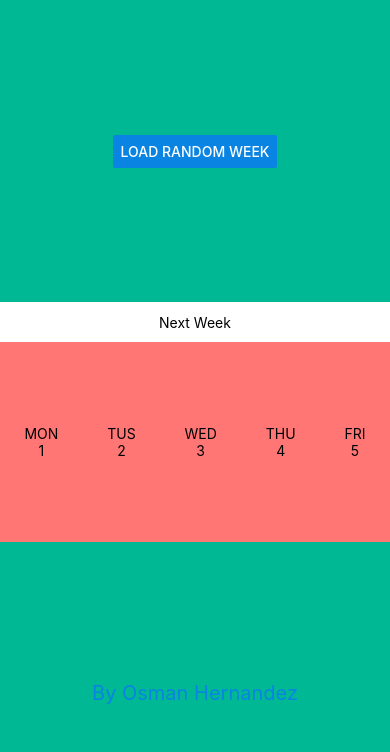
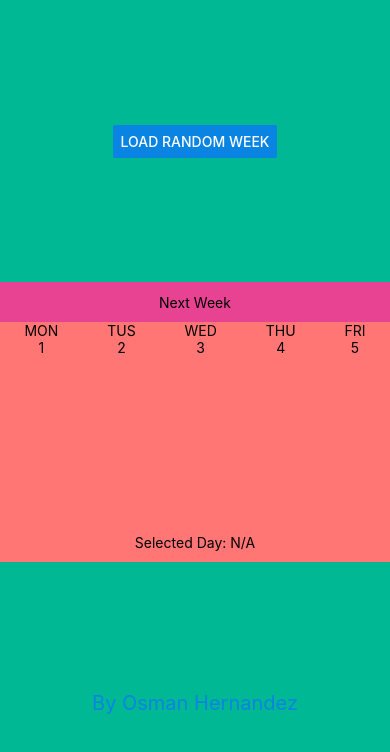
Before and after one commit to justrdk/k3rn3l-pan1c, a React Native app in the folder kernel-panic/: screen / in a window 390 px wide. Shown: the top 752 px of the page. Built offline with nearby package versions, Linux system fonts and the light colour scheme.

Commit message:
moved header and footer to calendars render to pass random week event to header component.

```diff
--- a/kernel-panic/App.js
+++ b/kernel-panic/App.js
@@ -3,16 +3,6 @@ import { StyleSheet, View } from 'react-native'
 import Calendar, { Header, Footer } from './components'
 import weeks from './weeks'
 
-const App = () => <View style={styles.container}>
-  <Header />
-  <Calendar weeks={weeks.weeks} />
-  <Footer />
-</View>
-
-const styles = StyleSheet.create({
-  container: {
-    flex: 1,
-  },
-})
+const App = () => <Calendar weeks={weeks.weeks} />
 
 export default App
--- a/kernel-panic/components/Calendar.js
+++ b/kernel-panic/components/Calendar.js
@@ -1,12 +1,14 @@
-import React, { Component, Fragment } from 'react'
+import React, { Component } from 'react'
 import PropTypes from 'prop-types'
 import { StyleSheet, Text, View, Dimensions, TouchableOpacity } from 'react-native'
 import Day from './Day'
+import Header from './Header'
+import Footer from './Footer'
 
 const PORTRAIT = 'PORTRAIT'
 const LANDSCAPE = 'LANDSCAPE'
 
-const renderWeek = days => days.map((day, index) => <Day day={day.day} date={day.date} key={index}/>)
+const renderWeek = (days, selectDay) => days.map((day, index) => <Day day={day.day} date={day.date} key={index} selectDay={selectDay}/>)
 
 const CalendarNav = ({ onPress, text }) => <TouchableOpacity onPress={onPress}><Text>{text}</Text></TouchableOpacity>
 
@@ -19,6 +21,7 @@ class Calendar extends Component {
   state = {
     orientation: PORTRAIT,
     weekIndex: 0,
+    selectedDay: 'N/A'
   }
 
   detectScreenOrientation = (ev) => {
@@ -40,21 +43,40 @@ class Calendar extends Component {
     })
   }
 
+  selectDay = (day, date) => {
+    this.setState({
+      selectedDay: `${day}, ${date}`
+    })
+  }
+
+  loadRandomWeek = () => {
+    const { weeks } = this.props
+    const max = weeks.length - 1
+    this.setState({
+      weekIndex: Math.floor(Math.random() * Math.floor(max))
+    })
+  }
+
   render() {
     const { weeks } = this.props
-    const { orientation, weekIndex } = this.state
+    const { orientation, weekIndex, selectedDay } = this.state
     const daysToShow = orientation === PORTRAIT ? weeks[weekIndex].days.slice(0, 5) : weeks[weekIndex].days
 
     return (
-      <Fragment>
+      <View style={styles.container}>
+        <Header loadRandomWeek={this.loadRandomWeek} />
         <View style={styles.calendarNav}>
           {weekIndex > 0 && <CalendarNav onPress={this.back} text={"Prev Week"} />}
           {(weekIndex < weeks.length - 1) && <CalendarNav onPress={this.next} text={"Next Week"} />}
         </View>
         <View onLayout={this.detectScreenOrientation} style={styles.calendar}>
-          {renderWeek(daysToShow)}
+          {renderWeek(daysToShow, this.selectDay)}
         </View>
-      </Fragment>
+        <View style={styles.dateDescription}>
+          <Text>Selected Day: {selectedDay}</Text>
+        </View>
+        <Footer />
+      </View>
     )
   }
 }
@@ -68,6 +90,9 @@ Calendar.defaultProps = {
 }
 
 const styles = StyleSheet.create({
+  container: {
+    flex: 1,
+  },
   calendar: {
     height: 200,
     flexDirection: 'row',
@@ -78,7 +103,15 @@ const styles = StyleSheet.create({
     height: 40,
     flexDirection: 'row',
     justifyContent: 'space-around',
-    alignItems: 'center'
+    alignItems: 'center',
+    backgroundColor: '#e84393'
+  },
+  dateDescription: {
+    height: 40,
+    flexDirection: 'row',
+    justifyContent: 'space-around',
+    alignItems: 'center',
+    backgroundColor: '#ff7675'
   }
 })
 
--- a/kernel-panic/components/Day.js
+++ b/kernel-panic/components/Day.js
@@ -1,15 +1,18 @@
 import React from 'react'
 import PropTypes from 'prop-types'
-import { View, Text, StyleSheet } from 'react-native'
+import { View, Text, StyleSheet, TouchableOpacity } from 'react-native'
 
-const Day = ({ day, date }) => <View style={styles.day}>
-  <Text>{day}</Text>
-  <Text>{date}</Text>
-</View>
+const Day = ({ day, date, selectDay }) => <TouchableOpacity onPress={() => selectDay(day, date)}>
+  <View style={styles.day}>
+    <Text>{day}</Text>
+    <Text>{date}</Text>
+  </View>
+</TouchableOpacity>
 
 Day.propTypes = {
   day: PropTypes.string.isRequired,
   date: PropTypes.number.isRequired,
+  selectDay: PropTypes.func.isRequired
 }
 
 const styles = StyleSheet.create({
--- a/kernel-panic/components/Header.js
+++ b/kernel-panic/components/Header.js
@@ -2,14 +2,18 @@ import React from 'react'
 import PropTypes from 'prop-types'
 import { View, Button, StyleSheet } from 'react-native'
 
-const Header = () => <View style={styles.header}>
+const Header = ({ loadRandomWeek }) => <View style={styles.header}>
   <Button
-    onPress={() => true}
+    onPress={loadRandomWeek}
     title="Load Random Week"
     color="#0984e3"
     accessibilityLabel="Learn more about this purple button"
   />
 </View>
+
+Header.propTypes = {
+  loadRandomWeek: PropTypes.func.isRequired
+}
 
 const styles = StyleSheet.create({
   header: {
```
